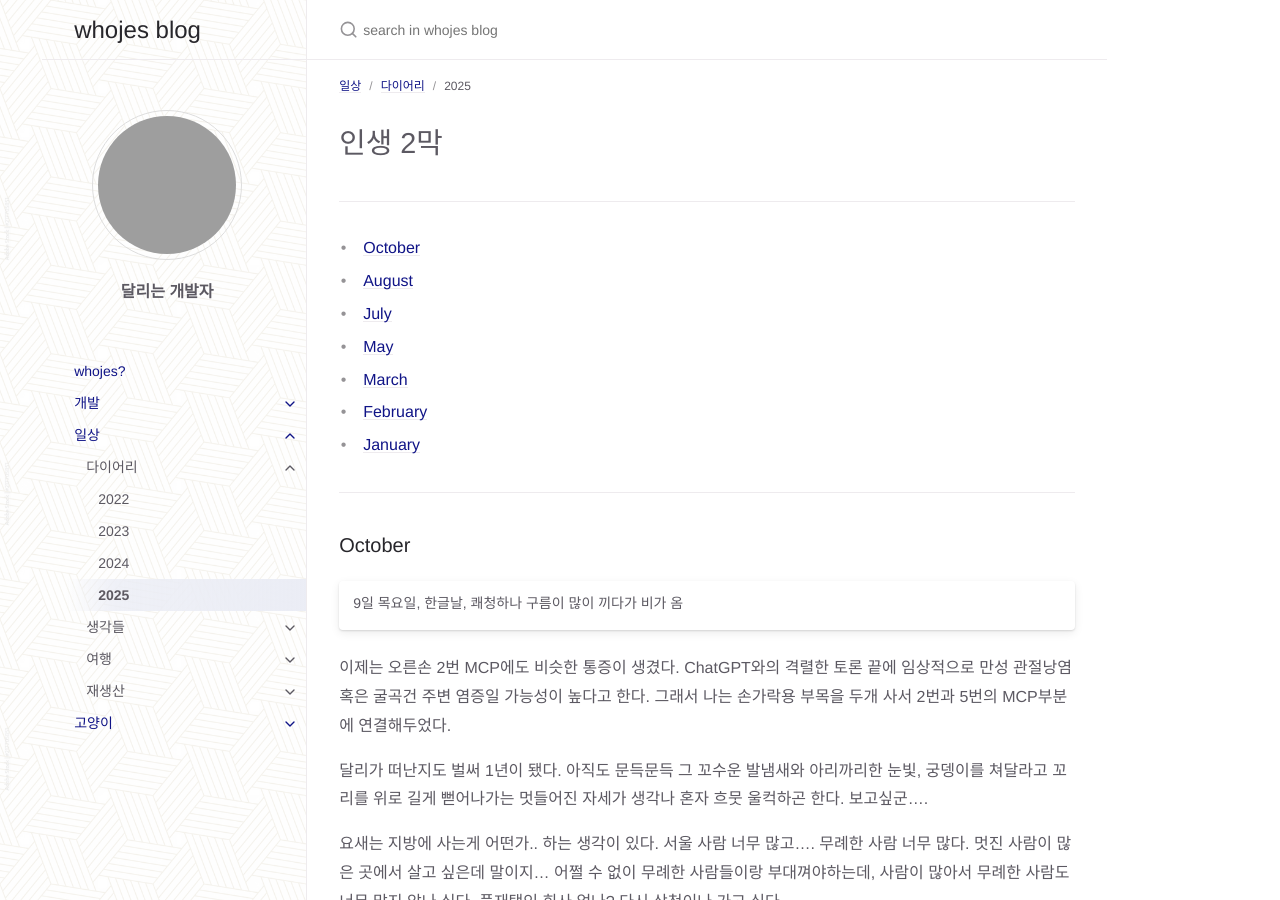
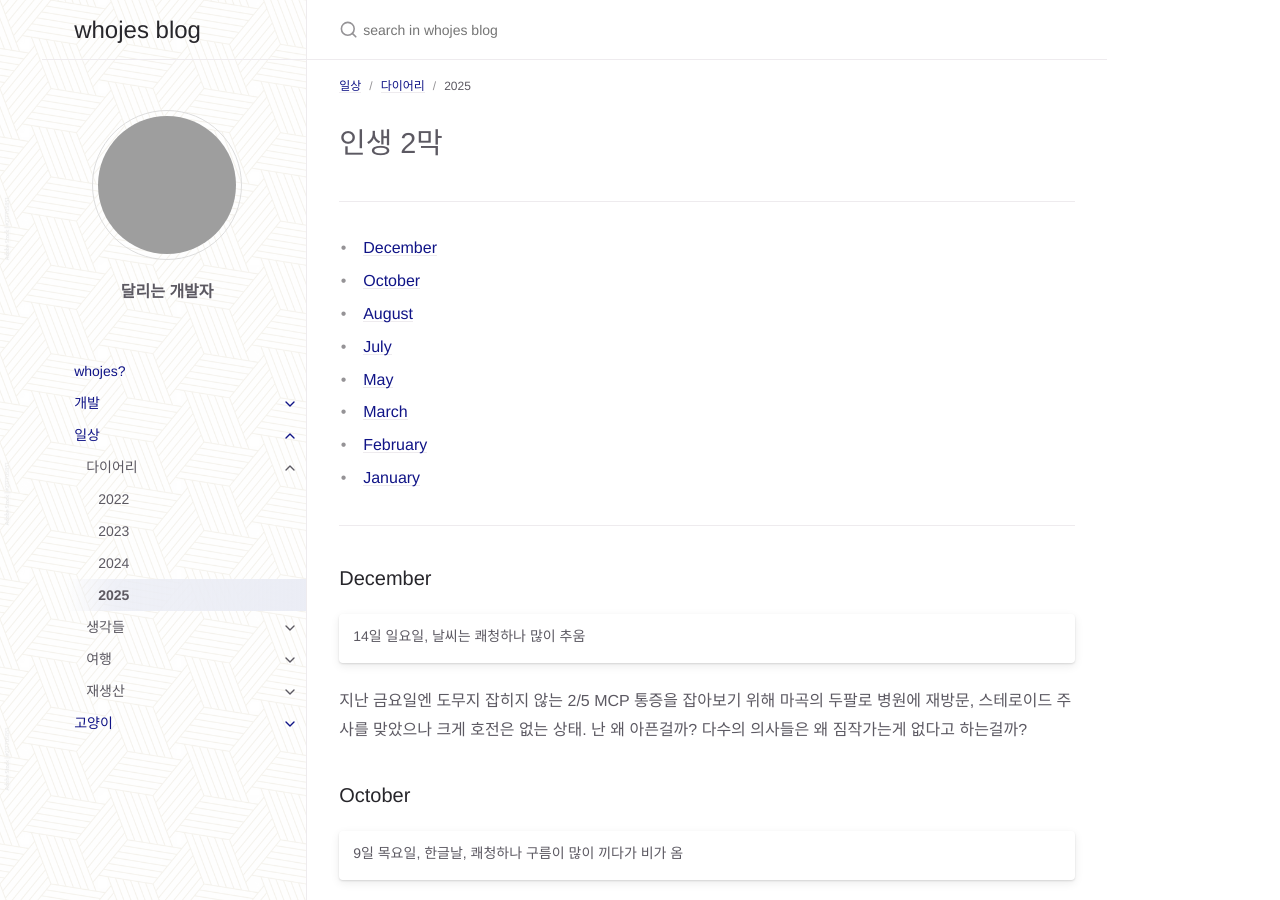
Before and after one commit to whojes/whojes.github.io, a Jekyll site: the page built from docs/life/diary/diary_2025.md, in a window 1280 px wide and 900 px high. Built offline with Jekyll 4.4.1, drawn with Linux system fonts in a browser that asks for light colours; grey boxes are pictures that could not be loaded.

Commit message:
ㄻㄴㅇ

```diff
--- a/docs/life/diary/diary_2025.md
+++ b/docs/life/diary/diary_2025.md
@@ -16,7 +16,7 @@ code {
 }
 </style>
 
-<!-- - [December](#december) -->
+- [December](#december)
 <!-- - [November](#november) -->
 - [October](#october)
 <!-- - [September](#september) -->
@@ -30,6 +30,12 @@ code {
 - [January](#january)
 
 ---
+
+### December
+
+| 14일 일요일, 날씨는 쾌청하나 많이 추움
+
+지난 금요일엔 도무지 잡히지 않는 2/5 MCP 통증을 잡아보기 위해 마곡의 두팔로 병원에 재방문, 스테로이드 주사를 맞았으나 크게 호전은 없는 상태. 난 왜 아픈걸까? 다수의 의사들은 왜 짐작가는게 없다고 하는걸까?
 
 ### October
 
```
Also changed, not shown: docs/life/reproduce/infant.md (+12 -0 lines), 2 other files.
